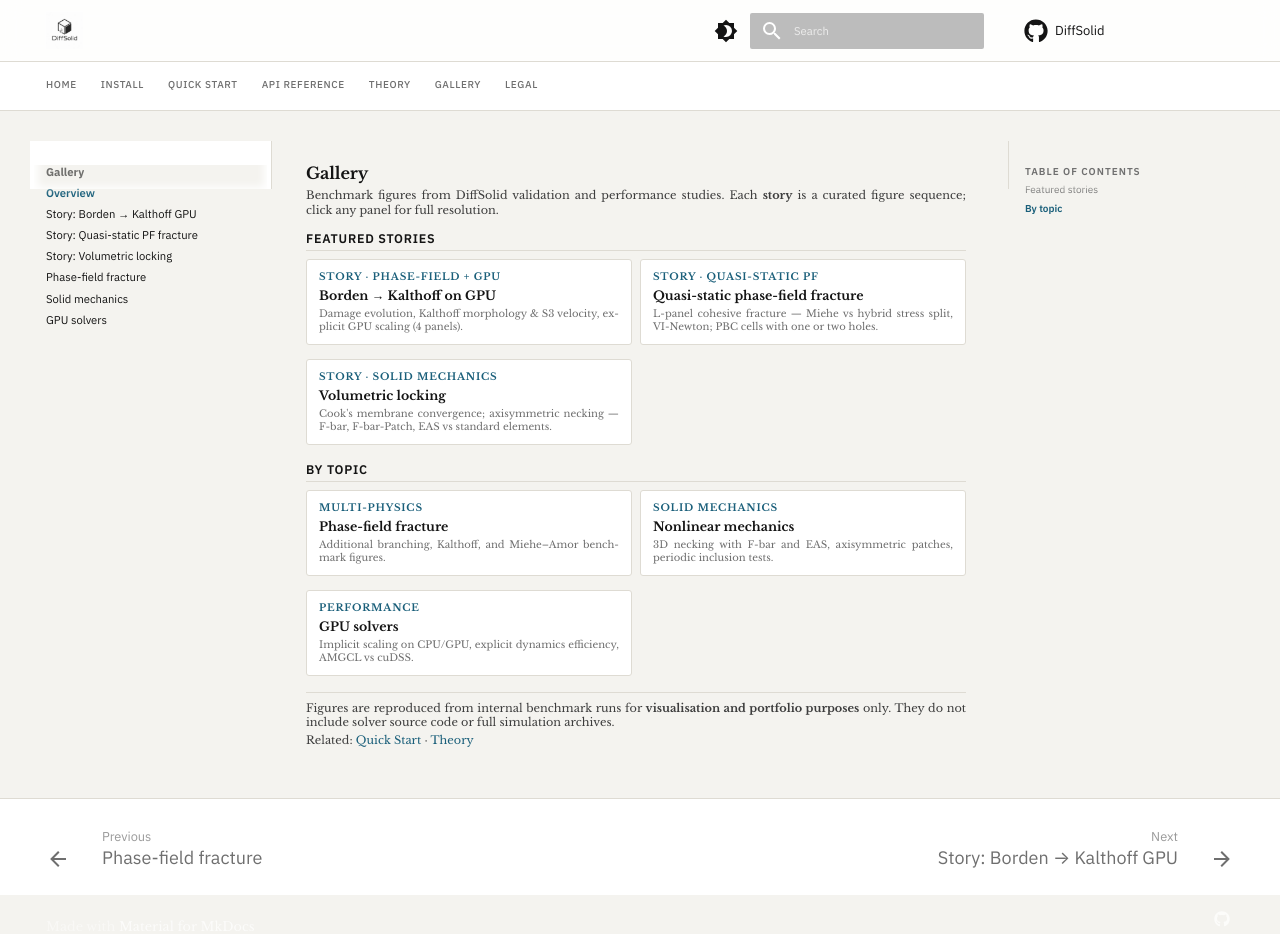
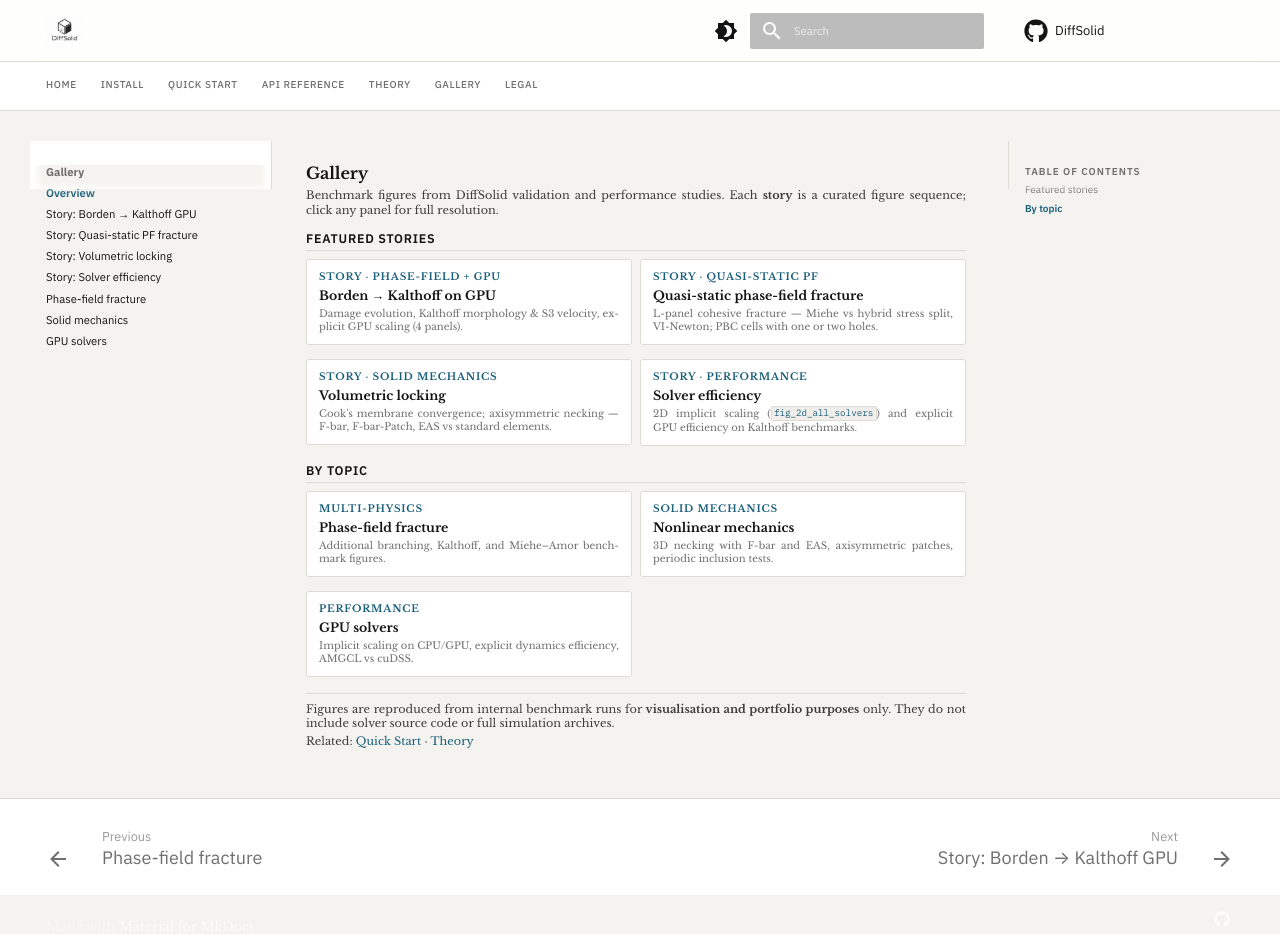
Before and after one commit to zclsjtu/DiffSolid, an MkDocs documentation site: the page built from docs/gallery/index.md, in a window 1280 px wide and 959 px high. Shown: the top 934 px of the window. Built offline with MkDocs 1.6.1 and Material for MkDocs 9.7.7, drawn with Linux system fonts in a browser that asks for light colours; comment, search, counter and statistics services are not loaded.

Commit message:
Add solver efficiency gallery story with implicit scaling and GPU panels.
Include fig_2d_all_solvers and Kalthoff explicit GPU efficiency figure from figures_gpu_efficiency.

```diff
--- a/docs/gallery/index.md
+++ b/docs/gallery/index.md
@@ -23,6 +23,12 @@ curated figure sequence; click any panel for full resolution.
  <span class="ds-tile__label">Story · Solid mechanics</span>
  <span class="ds-tile__title">Volumetric locking</span>
  <span class="ds-tile__desc">Cook's membrane convergence; axisymmetric necking — F-bar, F-bar-Patch, EAS vs standard elements.</span>
+</a>
+
+<a class="ds-tile" href="solver-efficiency/">
+ <span class="ds-tile__label">Story · Performance</span>
+ <span class="ds-tile__title">Solver efficiency</span>
+ <span class="ds-tile__desc">2D implicit scaling (<code>fig_2d_all_solvers</code>) and explicit GPU efficiency on Kalthoff benchmarks.</span>
 </a>
 
 </div>
--- a/mkdocs.yml
+++ b/mkdocs.yml
@@ -87,6 +87,7 @@ nav:
       - "Story: Borden → Kalthoff GPU": gallery/kalthoff-borden-gpu.md
       - "Story: Quasi-static PF fracture": gallery/quasi-static-pf-fracture.md
       - "Story: Volumetric locking": gallery/volumetric-locking.md
+      - "Story: Solver efficiency": gallery/solver-efficiency.md
       - Phase-field fracture: gallery/phase-field-fracture.md
       - Solid mechanics: gallery/solid-mechanics.md
       - GPU solvers: gallery/gpu-solvers.md
```
Also changed, not shown: docs/gallery/solver-efficiency.md (added, +31 -0 lines), docs/gallery/assets/stories/solver-efficiency/01_implicit_2d_all_solvers.png (added), docs/gallery/assets/stories/solver-efficiency/02_gpu_efficiency.png (added).
